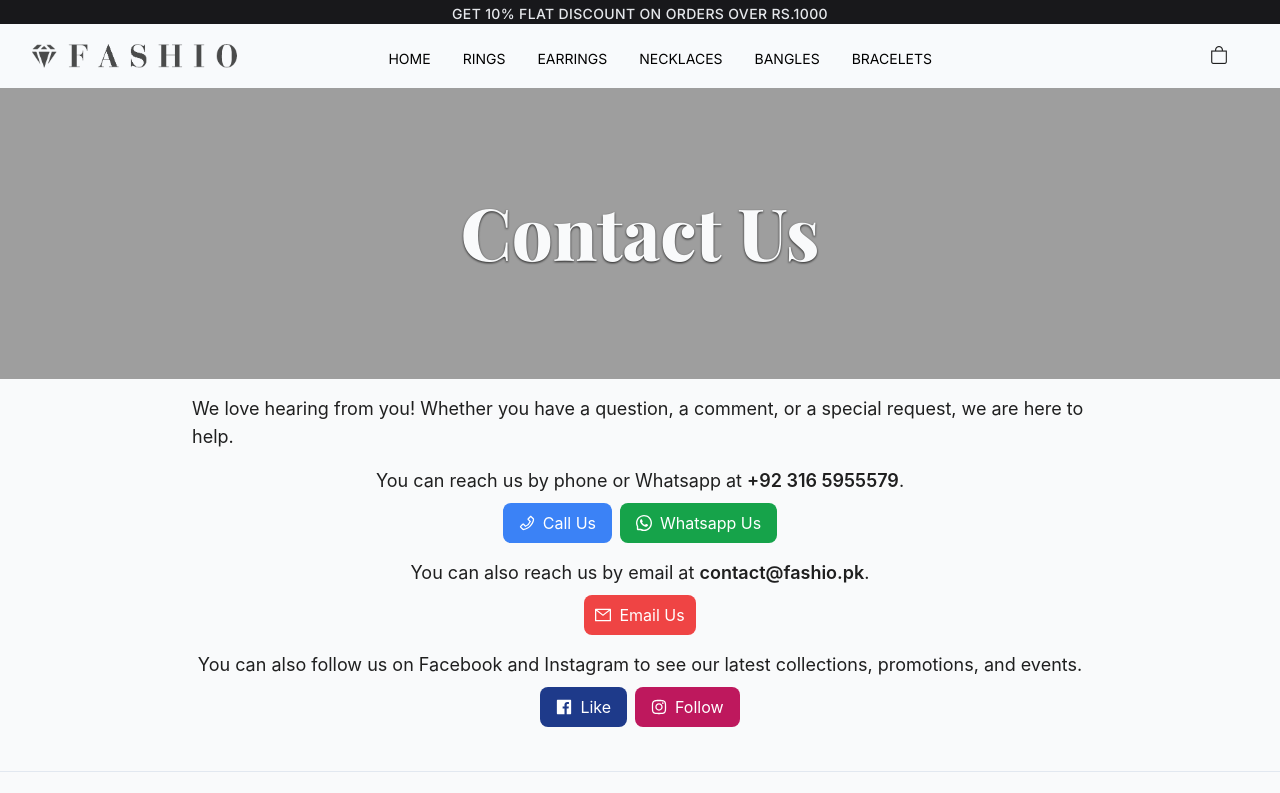
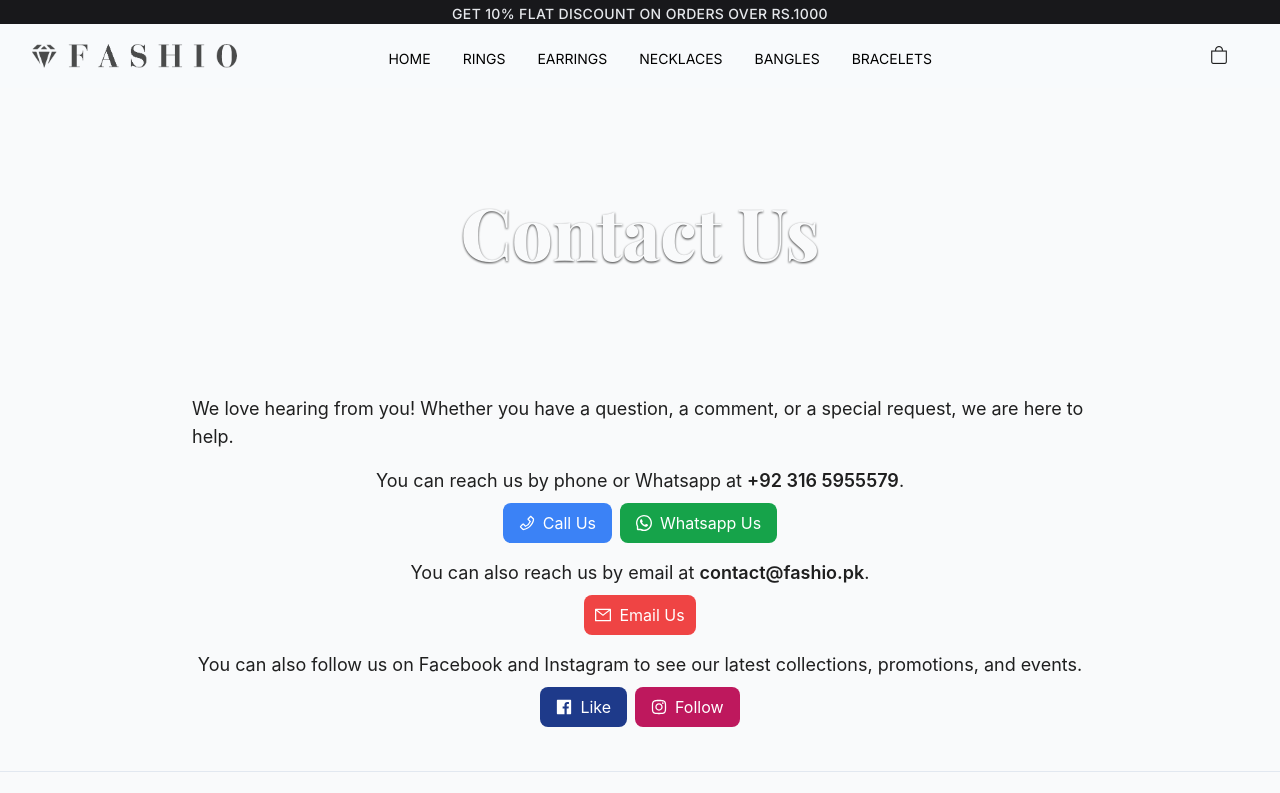
Before and after one commit to urwah1248/Fashio-Store, a Next.js app in the folder frontend/: page /contact in a window 1280 px wide. Shown: the top 793 px of the page. Built offline with nearby package versions, Linux system fonts and the light colour scheme; no server answers; a web font is replaced by a local one.

Commit message:
Updated Contact BG

```diff
--- a/frontend/pages/contact.tsx
+++ b/frontend/pages/contact.tsx
@@ -27,7 +27,7 @@ export default function Contact() {
   return (
     <div className="mx-auto">
       <div
-        className={`bg-[url(http://localhost:3000/contact.png)] py-16 md:py-24 bg-cover bg-center`}
+        className={`bg-[url(${imageUrl})] py-16 md:py-24 bg-cover bg-center`}
       >
         <h1 className="page-header drop-shadow-[0_1.2px_1.2px_rgba(0,0,0,0.8)] outline-1 outline-black text-gray-50">
           Contact Us
```
